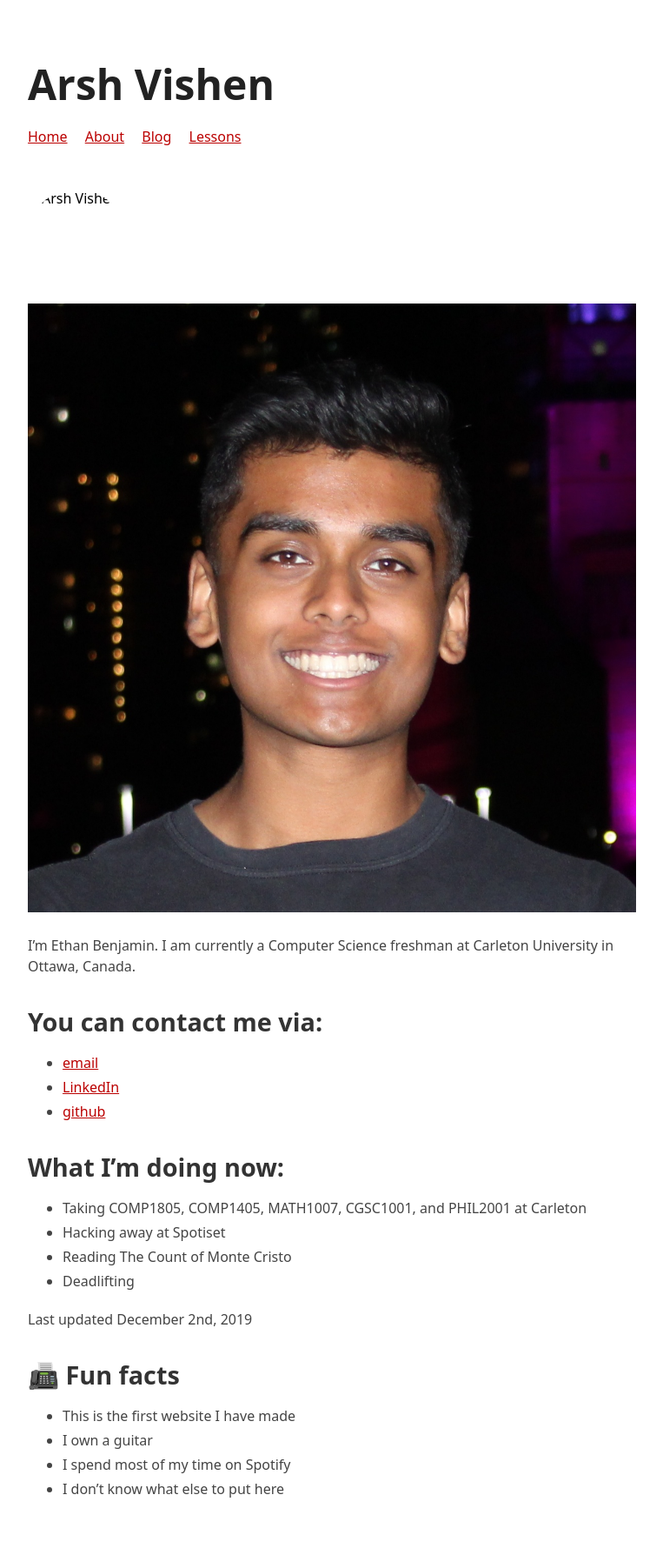
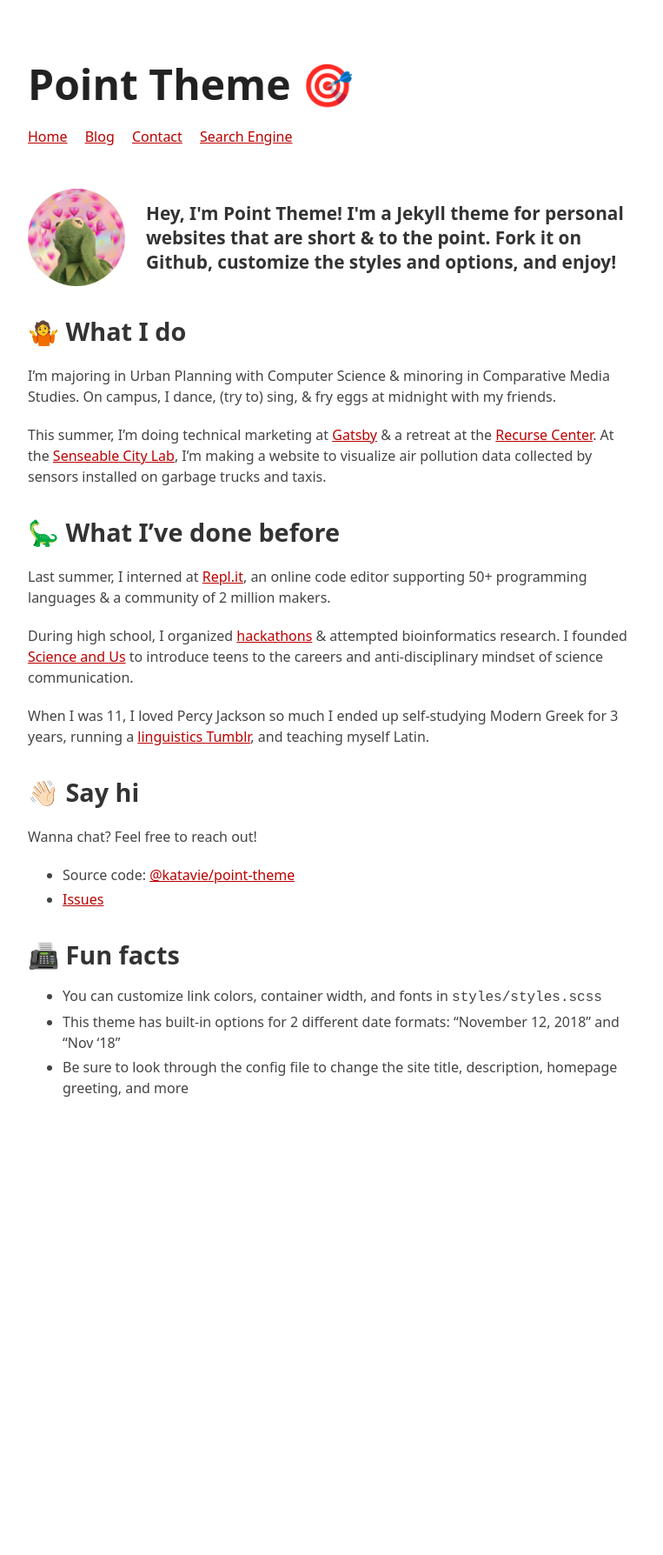
Before and after one commit to arsh-vishen/arsh-vishen.github.io, a Jekyll site: the page built from index.md, in a window 1280 px wide. Shown: the whole page at 87% size, without its empty margins (258-1021 px from the left). Built offline with Jekyll 4.4.1, drawn with Linux system fonts in a browser that asks for light colours; our own code applies the rules of GitHub Pages for plain Markdown files; after the commit the page ends 1327 px from its top, so only the background shows below that.

Commit message:
Add files via upload

```diff
--- a/_config.yml
+++ b/_config.yml
@@ -1,20 +1,51 @@
+#
+#
 # things you probably want to change
-# url is the website domain url without a trailing slash
-url: https://arsh-vishen.github.io
-# name of website
-title: Arsh Vishen
-description:
+#
+#
+
+# no trailing slash
+url: https://point-theme.netlify.app
+
+# for header and meta tags
+title: Point Theme 🎯
+description: description for search engines and social media cards
+
+# set external to true if linking outside your website
+# for internal, make sure to include preceding slash
 nav-links:
   - name: Home
     url: /
-  - name: About
-    url: /about
+    external: false
   - name: Blog
     url: /blog
-  - name: Lessons
-    url: /lessons
+    external: false
+  - name: Contact
+    url: /contact
+    external: false
+  - name: Search Engine
+    url: https://duckduckgo.com
+    external: true
 
+# for the homepage image + big text next to it
+greeting_image: /assets/me.jpg
+# 100-200 characters recommended
+greeting_text: Hey, I'm Point Theme! I'm a Jekyll theme for personal websites that are short & to the point. Fork it on Github, customize the styles and options, and enjoy!
+
+# show blog post excerpts on blog page
+show_excerpts: false
+excerpt_word_count: 70
+
+# long date: April 20, 1969
+long_date: false
+# short date: Apr ‘69
+short_date: true
+
+#
+#
 # things you probably don't want to change
+#
+#
 defaults:
   - # applies the default layout to all files in the project
     scope:
--- a/index.md
+++ b/index.md
@@ -1,30 +1,29 @@
 ---
 ---
 
-<img id="portrait" src="assets/me.jpg" alt="placeholder photo">
+## 🤷 What I do
 
-I'm Ethan Benjamin. I am currently a Computer Science freshman at Carleton University in Ottawa, Canada.
+I'm majoring in Urban Planning with Computer Science & minoring in Comparative Media Studies. On campus, I dance, (try to) sing, & fry eggs at midnight with my friends.
 
-## You can contact me via:
+This summer, I’m doing technical marketing at [Gatsby](https://gatsbyjs.org/) & a retreat at the [Recurse Center](recurse.com). At the [Senseable City Lab](http://senseable.mit.edu/), I'm making a website to visualize air pollution data collected by sensors installed on garbage trucks and taxis.
 
-- [email](contactethanbenjamin@gmail.com)
-- [LinkedIn](https://www.linkedin.com/in/ethan-benjamin-4a3810128/)
-- [github](https://github.com/ebenji)
+## 🦕 What I've done before
 
+Last summer, I interned at [Repl.it](https://repl.it/), an online code editor supporting 50+ programming languages & a community of 2 million makers.
 
-## What I’m doing now:
+During high school, I organized [hackathons](http://mahacks.com/) & attempted bioinformatics research. I founded [Science and Us](http://scienceandus.org/) to introduce teens to the careers and anti-disciplinary mindset of science communication.
 
-- Taking COMP1805, COMP1405, MATH1007, CGSC1001, and PHIL2001 at Carleton
-- Hacking away at Spotiset
-- Reading The Count of Monte Cristo
-- Deadlifting
+When I was 11, I loved Percy Jackson so much I ended up self-studying Modern Greek for 3 years, running a [linguistics Tumblr](http://subjunctivelymoody.tumblr.com/), and teaching myself Latin.
 
-Last updated December 2nd, 2019
+## 👋🏻 Say hi
 
+Wanna chat? Feel free to reach out!
+
+- Source code: [@katavie/point-theme](http://github.com/katavie/point-theme)
+- [Issues](https://github.com/katavie/point-theme/issues)
 
 ## 📠 Fun facts
 
-- This is the first website I have made
-- I own a guitar
-- I spend most of my time on Spotify
-- I don't know what else to put here
+- You can customize link colors, container width, and fonts in `styles/styles.scss`
+- This theme has built-in options for 2 different date formats: "November 12, 2018" and "Nov '18"
+- Be sure to look through the config file to change the site title, description, homepage greeting, and more
```
Also changed, not shown: _posts/2019-11-22-choose-one.md (added, +41 -0 lines), about.md (+1 -1 lines), assets/me.jpg.
